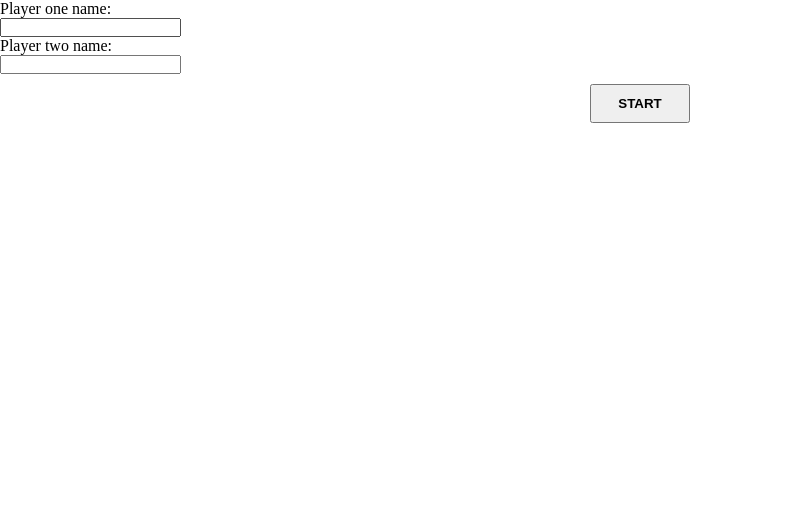
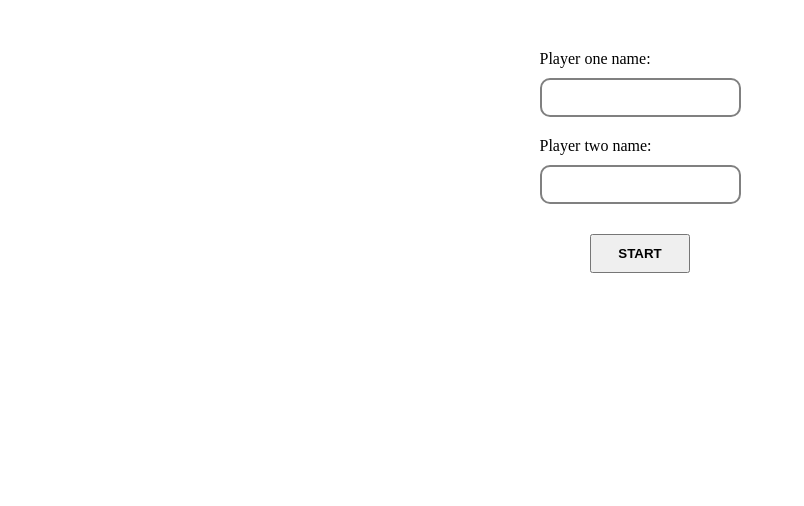
Before and after one commit to peterrobert/tic-tac-toe-javascript, a plain HTML site: page index.html in a window 1280 px wide. Shown: the whole page, without its empty margins (0-804 px from the left). Drawn offline with Linux system fonts and the light colour scheme.

Commit message:
style main component

```diff
--- a/index.html
+++ b/index.html
@@ -10,7 +10,7 @@
 </head>
 
 <body>
-    <form action="/action_page.php">
+    <form action="/">
         <div id="labels">
             <label for="onename">Player one name:</label><br>
             <input type="text" id="onename" name="onename" value=""><br>
@@ -23,7 +23,7 @@
          <input type="submit" value="start" id="start_reset_button">
     </form>
 
-    <div class="container">
+    <div class="c-holder">
     </div>
     <div id="current-player"></div>
     <!-- scripts -->
--- a/main.js
+++ b/main.js
@@ -29,11 +29,11 @@ function GameBoard() {
       });
     });
     if (winner == null && !boardFull()) {
-      document.querySelector('#current-player').innerHTML = `It is ${currentPlayer.name}'s ${currentPlayer.pSymbol} turn! `;
+      document.querySelector('#current-player').innerHTML = `It is ${currentPlayer.name}'s (${currentPlayer.pSymbol}) turn! `;
     } else if (winner == null && boardFull()) {
       document.querySelector('#current-player').innerHTML = 'It\'s a tie!';
     } else if (winner != null) {
-      document.querySelector('#current-player').innerHTML = `The Winner is ${winner.name}! ${winner.pSymbol}`;
+      document.querySelector('#current-player').innerHTML = `The Winner is ${winner.name} (${winner.pSymbol}) !!`;
     }
 
     container.innerHTML = display;
@@ -73,9 +73,11 @@ function Players(playerSymbol, anoName = 'Player') {
   };
 }
 
-let board = GameBoard();
-let playerOne = Players('x');
-let playerTwo = Players('o');
+const board = GameBoard();
+const playerOne = Players('x');
+const playerTwo = Players('o');
+// eslint-disable-next-line no-use-before-define
+let game = GameLogic(playerOne, playerTwo, board);
 
 function allThreeEqual(a, b, c) {
   return a === b && b === c && a !== '';
@@ -93,12 +95,34 @@ function GameLogic(playerOne, playerTwo, board) {
     return currentPlayer;
   }
 
-  //   function currentPlayerF() {
-  //     return currentPlayer;
-  //   }
-
   function assignWinner(pSign) {
     winner = pSign === 'x' ? playerOne : playerTwo;
+  }
+
+  function resetGame(ev = null) {
+    if (ev !== null) {
+      ev.preventDefault();
+    }
+
+    if (document.getElementById('start_reset_button').value === 'start') {
+      document.querySelector('.c-holder').classList.add('container');
+      game.play();
+      playerOne.name = document.getElementById('onename').value === '' ? 'Player One' : document.getElementById('onename').value;
+      playerTwo.name = document.getElementById('twoname').value === '' ? 'Player Two' : document.getElementById('twoname').value;
+
+      document.getElementById('labels').style.display = 'none';
+
+      board.render();
+      document.getElementById('start_reset_button').value = 'reset';
+    } else {
+      winner = null;
+      board = GameBoard();
+      playerOne = Players('x', playerOne.name);
+      playerTwo = Players('o', playerTwo.name);
+      currentPlayer = playerOne;
+      game = GameLogic(playerOne, playerTwo, board);
+      board.render();
+    }
   }
 
   function checkGame() {
@@ -128,33 +152,12 @@ function GameLogic(playerOne, playerTwo, board) {
     play,
     checkGame,
     alterPlayer,
+    resetGame,
     currentPlayer,
   };
 }
 
-let game = GameLogic(playerOne, playerTwo, board);
 window.onload = () => {
   document.getElementById('start_reset_button').value = 'start';
-  document.getElementById('start_reset_button').addEventListener('click', (ev) => {
-    ev.preventDefault();
-    if (document.getElementById('start_reset_button').value === 'start') {
-      game.play();
-      playerOne.name = document.getElementById('onename').value === '' ? 'Player One' : document.getElementById('onename').value;
-      playerTwo.name = document.getElementById('twoname').value === '' ? 'Player Two' : document.getElementById('twoname').value;
-
-      document.getElementById('labels').style.display = 'none';
-
-
-      document.getElementById('start_reset_button').value = 'reset';
-    } else {
-      winner = null;
-      board = GameBoard();
-      playerOne = Players('x', playerOne.name);
-      playerTwo = Players('o', playerTwo.name);
-      currentPlayer = playerOne;
-      game = GameLogic(playerOne, playerTwo, board);
-    }
-
-    board.render();
-  });
+  document.getElementById('start_reset_button').addEventListener('click', game.resetGame);
 };
--- a/style.css
+++ b/style.css
@@ -3,6 +3,25 @@
 *::before {
   margin: 0;
   padding: 0;
+}
+
+form {
+  display: flex;
+  flex-direction: column;
+  justify-content: center;
+  align-items: center;
+}
+
+#labels {
+  margin-top: 50px;
+}
+
+#labels input {
+  margin-top: 10px;
+  margin-bottom: 20px;
+  padding: 10px;
+  border-radius: 10px;
+  border: 2px solid gray;
 }
 
 #start_reset_button {
@@ -18,10 +37,11 @@
 .container {
   margin: auto;
   margin-top: 80px;
-  width: 300px;
+  width: 30vw;
+  height: 30vw;
   display: grid;
-  grid-template-columns: 100px 100px 100px;
-  grid-template-rows: 100px 100px 100px;
+  grid-template-columns: 1fr 1fr 1fr;
+  grid-template-rows: 1fr 1fr 1fr;
 }
 
 .container .gameboard {
@@ -31,6 +51,8 @@
   display: flex;
   justify-content: center;
   align-items: center;
+  font-size: 4rem;
+  cursor: pointer;
 }
 
 #current-player {
@@ -38,5 +60,5 @@
   font-weight: 800;
   font-size: 24px;
   color: red;
-  padding-top: 10px;
+  margin-top: 30px;
 }
```
